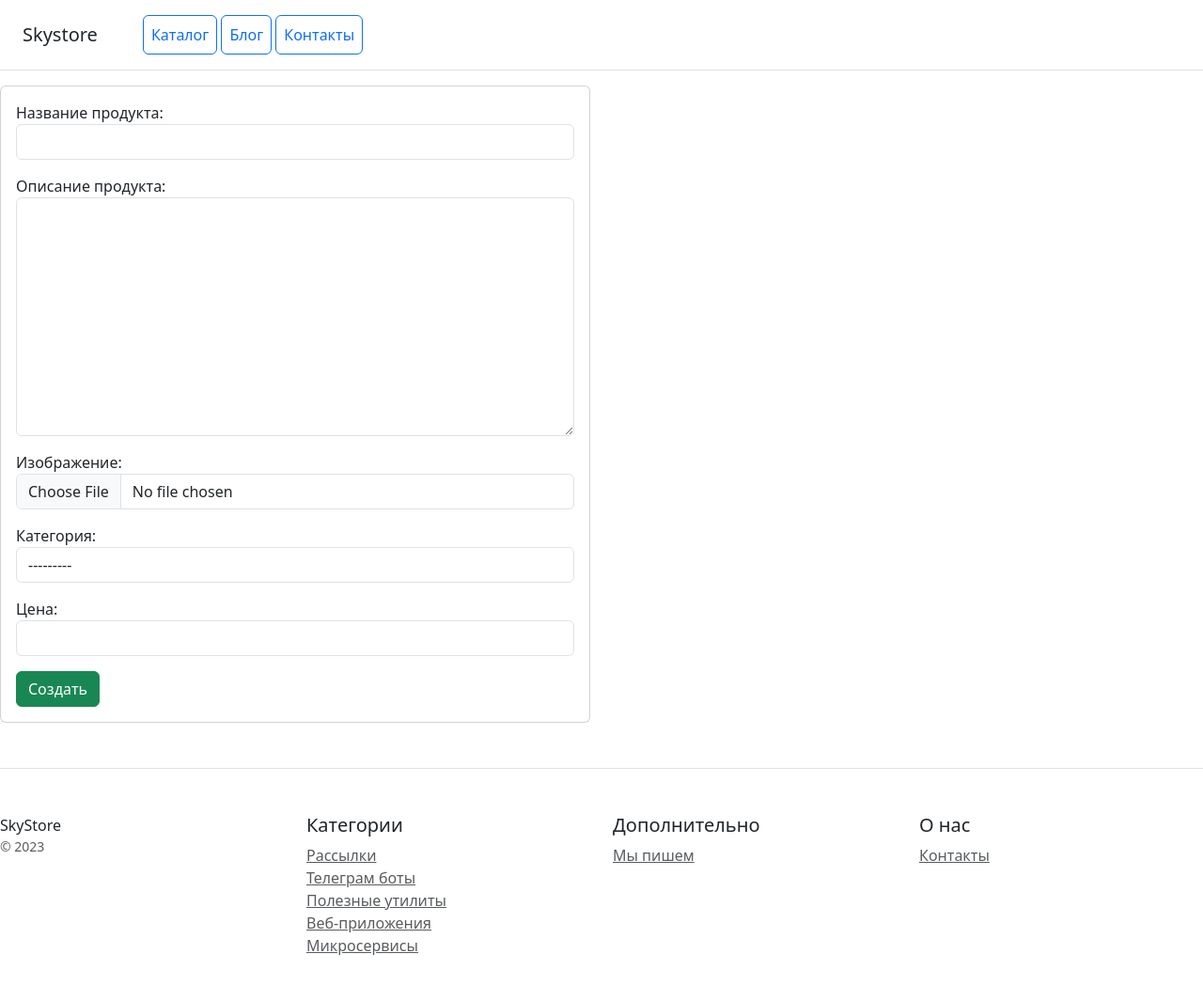
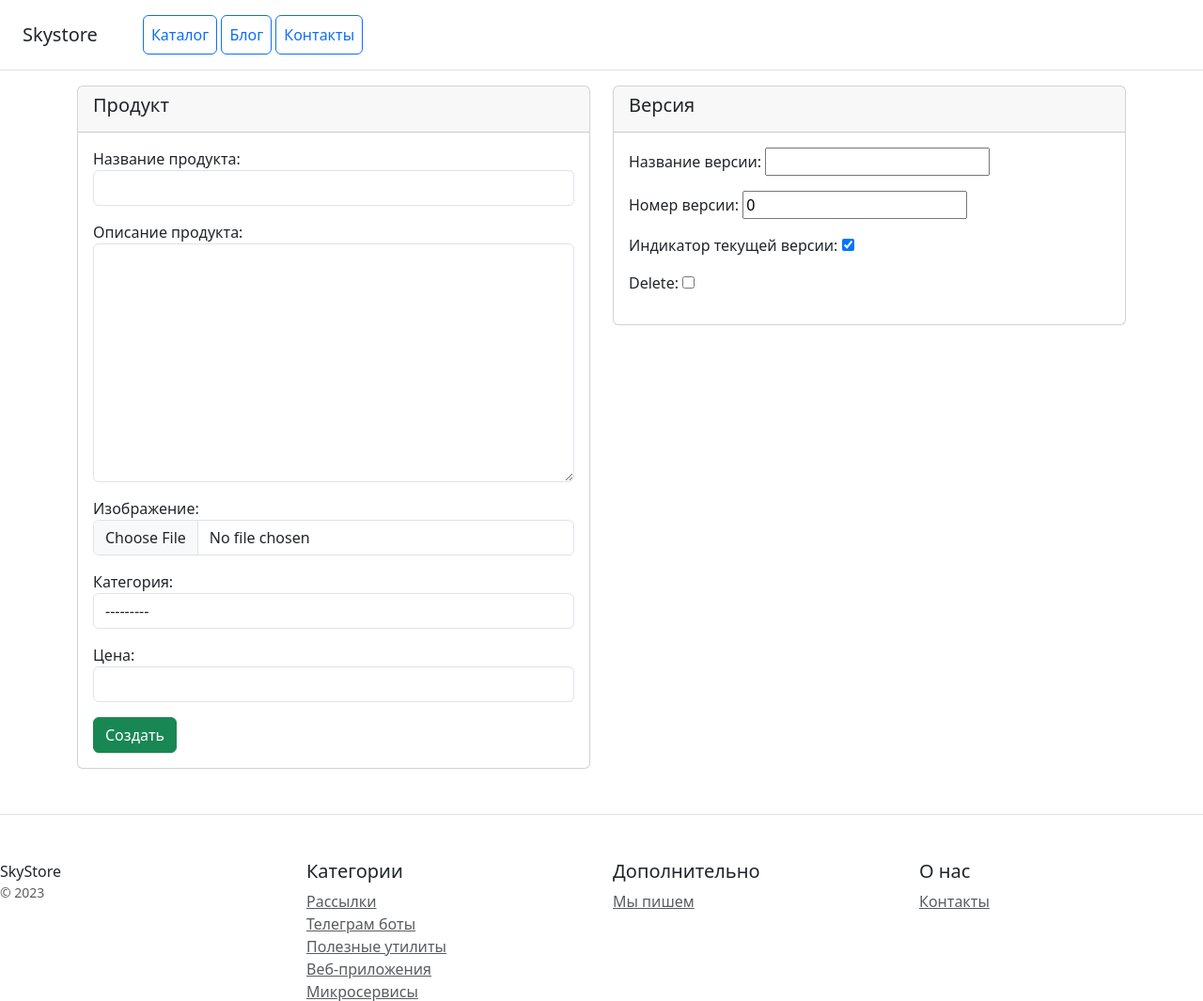
Before and after one commit to YudinDmitriy/Django, a Django app: page /create/ in a window 1280 px wide. Shown: the top 1065 px of the page at 94% size. Before the commit the page ends 1016 px from the top, so only its background shows below. Run offline with Django 5.2, Linux system fonts and the light colour scheme; data that the repository does not hold is empty.

Commit message:
22.1 дз

```diff
--- a/catalog/forms.py
+++ b/catalog/forms.py
@@ -1,6 +1,6 @@
 from django import forms
 
-from catalog.models import Product
+from catalog.models import Product, Version
 
 
 class StyleFormMixin:
@@ -25,3 +25,10 @@ class ProductForm(StyleFormMixin, forms.ModelForm):
             raise forms.ValidationError('Недопустимые слова в названии')
 
         return cleaned_data
+
+
+class VersionForm(forms.ModelForm):
+
+    class Meta:
+        model = Version
+        fields = '__all__'
--- a/catalog/models.py
+++ b/catalog/models.py
@@ -40,3 +40,18 @@ class Categories(models.Model):
         verbose_name = "Категория"
         verbose_name_plural = "Категории"
         ordering = ["category_name"]
+
+
+class Version(models.Model):
+    version_name = models.CharField(max_length=50, verbose_name="Название версии")
+    version_number = models.PositiveIntegerField(default=0, verbose_name='Номер версии')
+    product = models.ForeignKey(Product, on_delete=models.CASCADE, verbose_name="продукт", **NULLABLE,)
+    current_version_indicator = models.BooleanField(default=True, verbose_name='Индикатор текущей версии')
+
+    def __str__(self):
+        return f"{self.version_name}"
+
+    class Meta:
+        verbose_name = "Версия"
+        verbose_name_plural = "Версии"
+        ordering = ["version_name"]
--- a/catalog/templates/catalog/product_form.html
+++ b/catalog/templates/catalog/product_form.html
@@ -1,12 +1,16 @@
 {% extends 'catalog/base.html' %}
 
 {% block content %}
-    <div class="col-12">
-        <div class="row">
+    <div class="container">
+        <form class="row" method="post" enctype="multipart/form-data">
             <div class="col-6">
                 <div class="card">
+                    <div class="card-header">
+                        <h5>
+                            Продукт
+                        </h5>
+                    </div>
                     <div class="card-body">
-                        <form method="post" enctype="multipart/form-data">
                             {% csrf_token %}
                             {{ form.as_p }}
 
@@ -19,10 +23,25 @@
 
 
                             </button>
-                        </form>
                     </div>
                 </div>
             </div>
-        </div>
-        </div>
+             <div class="col-6">
+                    <div class="card">
+                         <div class="card-header">
+                        <h5>
+                            Версия
+                        </h5>
+                    </div>
+                        <div class="card-body">
+                            {{ formset.management_form }}
+                            {% for form in formset.forms %}
+                                {{ form.as_p }}
+                            {% endfor %}
+                        </div>
+                    </div>
+
+                </div>
+        </form>
+    </div>
 {% endblock %}
--- a/catalog/views.py
+++ b/catalog/views.py
@@ -1,8 +1,9 @@
+from django.forms import inlineformset_factory
 from django.http import HttpResponseRedirect
 from django.urls import reverse_lazy
 
-from catalog.forms import ProductForm
-from catalog.models import Product
+from catalog.forms import ProductForm, VersionForm
+from catalog.models import Product, Version
 from django.views.generic import ListView, DetailView, TemplateView, CreateView, UpdateView, DeleteView
 
 
@@ -36,12 +37,49 @@ class ProductCreateView(CreateView):
     form_class = ProductForm
     success_url = reverse_lazy('product:list')
 
+    def get_context_data(self, **kwargs):
+        context_data = super().get_context_data(**kwargs)
+        VersionFormset = inlineformset_factory(Product, Version, form=VersionForm, extra=1)
+        if self.request.method == 'POST':
+            context_data['formset'] = VersionFormset(self.request.POST, instance=self.object)
+        else:
+            context_data['formset'] = VersionFormset(instance=self.object)
+        return context_data
+
+    def form_valid(self, form):
+        formset = self.get_context_data()['formset']
+        self.object = form.save()
+        if formset.is_valid():
+            formset.instance = self.object
+            formset.save()
+
+        return super().form_valid(form)
+
 
 class ProductUpdateView(UpdateView):
     model = Product
     form_class = ProductForm
     success_url = reverse_lazy('product:list')
 
+    def get_context_data(self, **kwargs):
+        context_data = super().get_context_data(**kwargs)
+        VersionFormset = inlineformset_factory(Product, Version, form=VersionForm, extra=1)
+        if self.request.method == 'POST':
+            context_data['formset'] = VersionFormset(self.request.POST, instance=self.object)
+        else:
+            context_data['formset'] = VersionFormset(instance=self.object)
+        return context_data
+
+    def form_valid(self, form):
+        # context_data = self.get_context_data()
+        formset = self.get_context_data()['formset']
+        self.object = form.save()
+        if formset.is_valid():
+            formset.instance = self.object
+            formset.save()
+
+        return super().form_valid(form)
+
 
 class ProductDeleteView(DeleteView):
     model = Product
```
Also changed, not shown: catalog/admin.py (+8 -1 lines), catalog/templates/catalog/product_detail.html (+16 -0 lines), catalog/migrations/0004_version.py (added).
